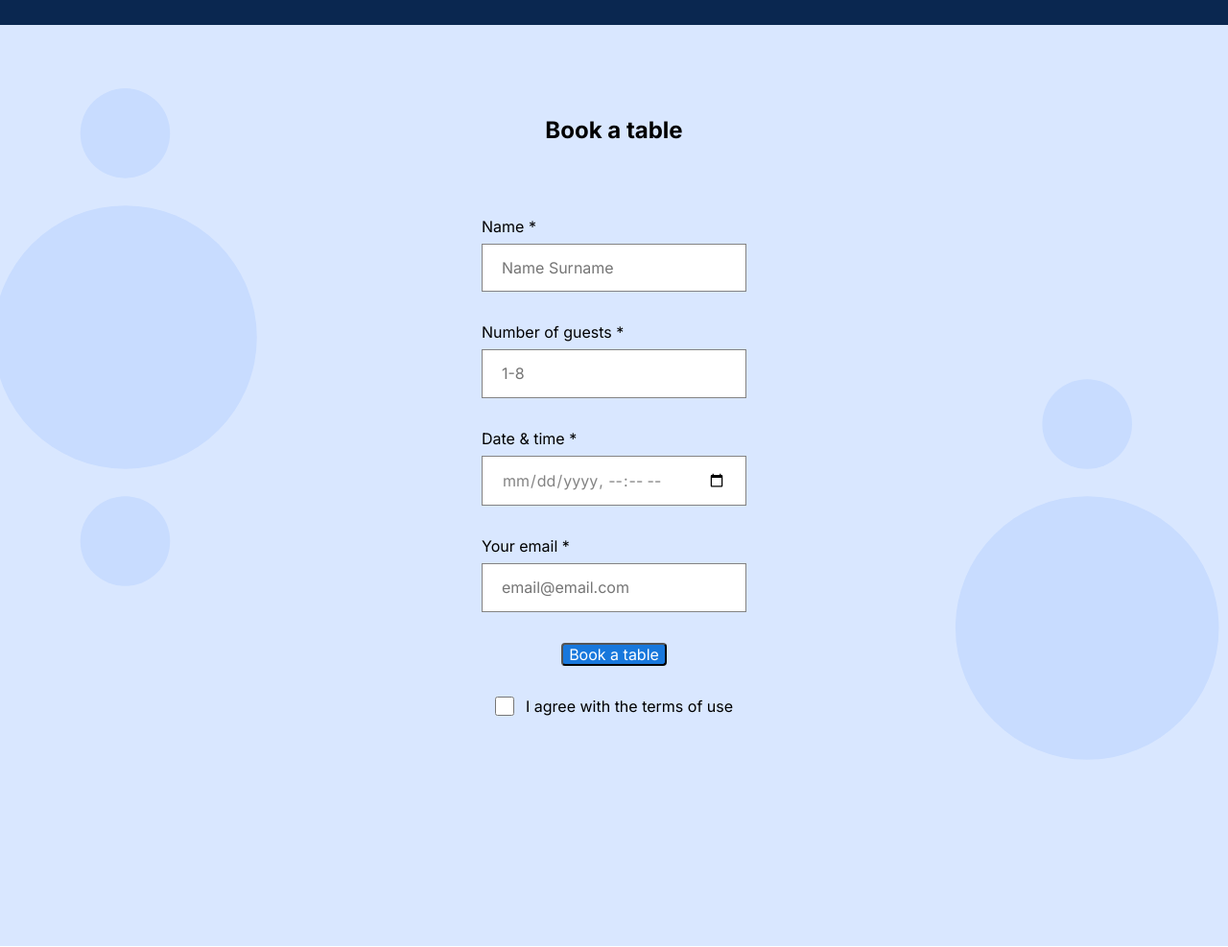
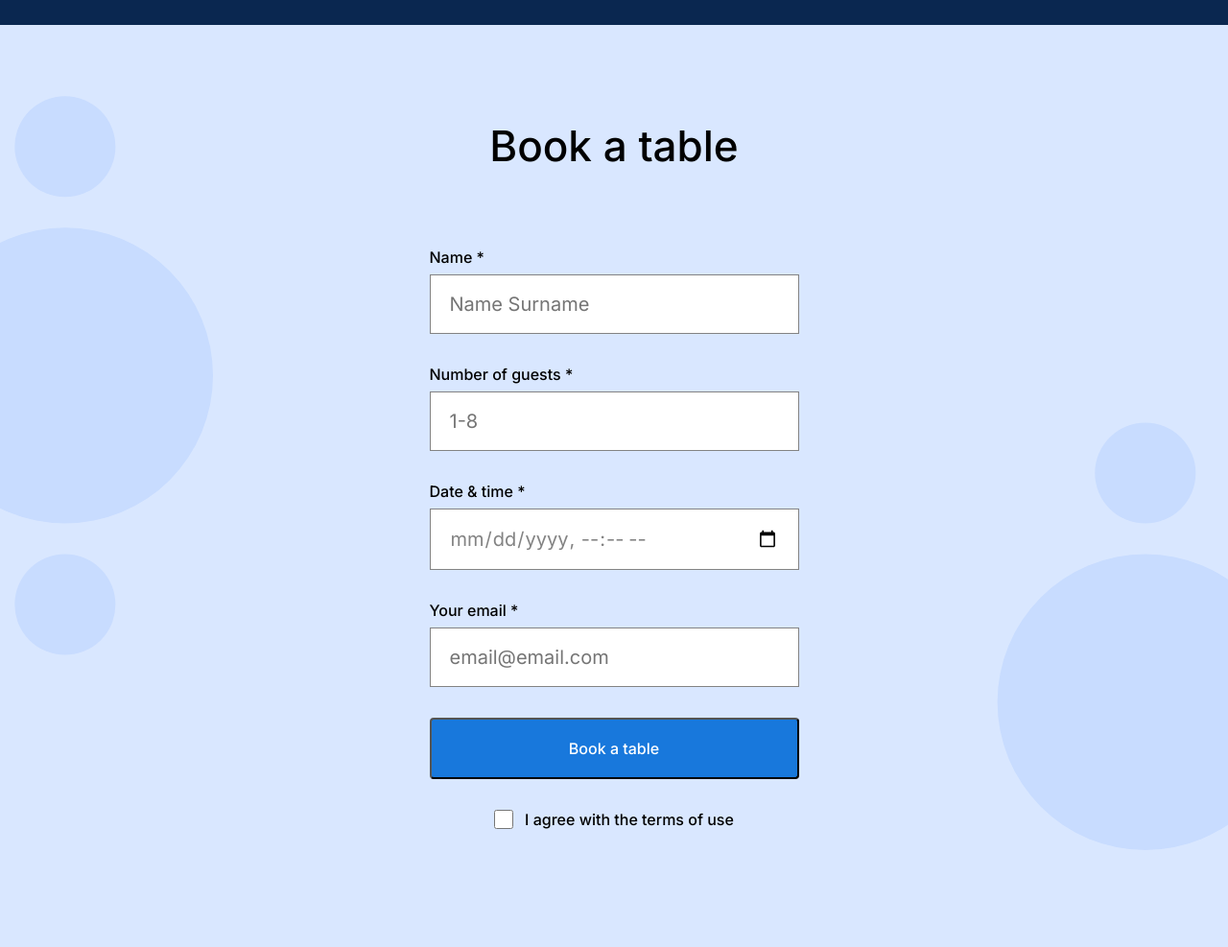
Before and after one commit to CodeJunkieSammie/se_project_coffeeshop, a plain HTML site: page index.html in a window 1280 px wide. Shown: the part 1640-2627 px from the top of the page at 96% size. Drawn offline with Linux system fonts and the light colour scheme.

Commit message:
book-a-table-button-fixed

```diff
--- a/pages/index.css
+++ b/pages/index.css
@@ -187,37 +187,56 @@
   display: flex;
   flex-direction: column;
   align-items: center;
+  font-family: Inter;
+  font-style: normal;
+  font-weight: 500;
+  font-size: 16px;
+  line-height: 20px;
 }
 
 .reservation__title {
   margin: 0 0 80px;
   text-align: center;
-}
-
-.form {
-  max-width: 385px;
+  font-family: Inter;
+  font-style: normal;
+  font-weight: 500;
+  font-size: 44px;
+  line-height: 52px;
 }
 
 .form__fieldset {
   padding: 0;
   margin: 0;
   border: none;
+  max-width: 385px;
 }
 
 .form__input {
   display: block;
-  width: 100%;
+  width: 385px;
   padding: 15px 20px;
   box-sizing: border-box;
   margin: 8px 0 32px;
   border: 1px solid #838383;
   color: #838383;
+  font-family: Inter;
+  font-style: normal;
+  font-weight: normal;
+  font-size: 20px;
+  line-height: 30px;
 }
 
 .form__button {
   border-radius: 4px;
   background-color: #1878dc;
   color: #ffffff;
+  font-family: Inter;
+  font-style: normal;
+  font-weight: 500;
+  font-size: 16px;
+  line-height: 20px;
+  padding: 20px 0 20px 0;
+  width: 385px;
 }
 
 .form__button:hover {
```
Also changed, not shown: 2 other files.
